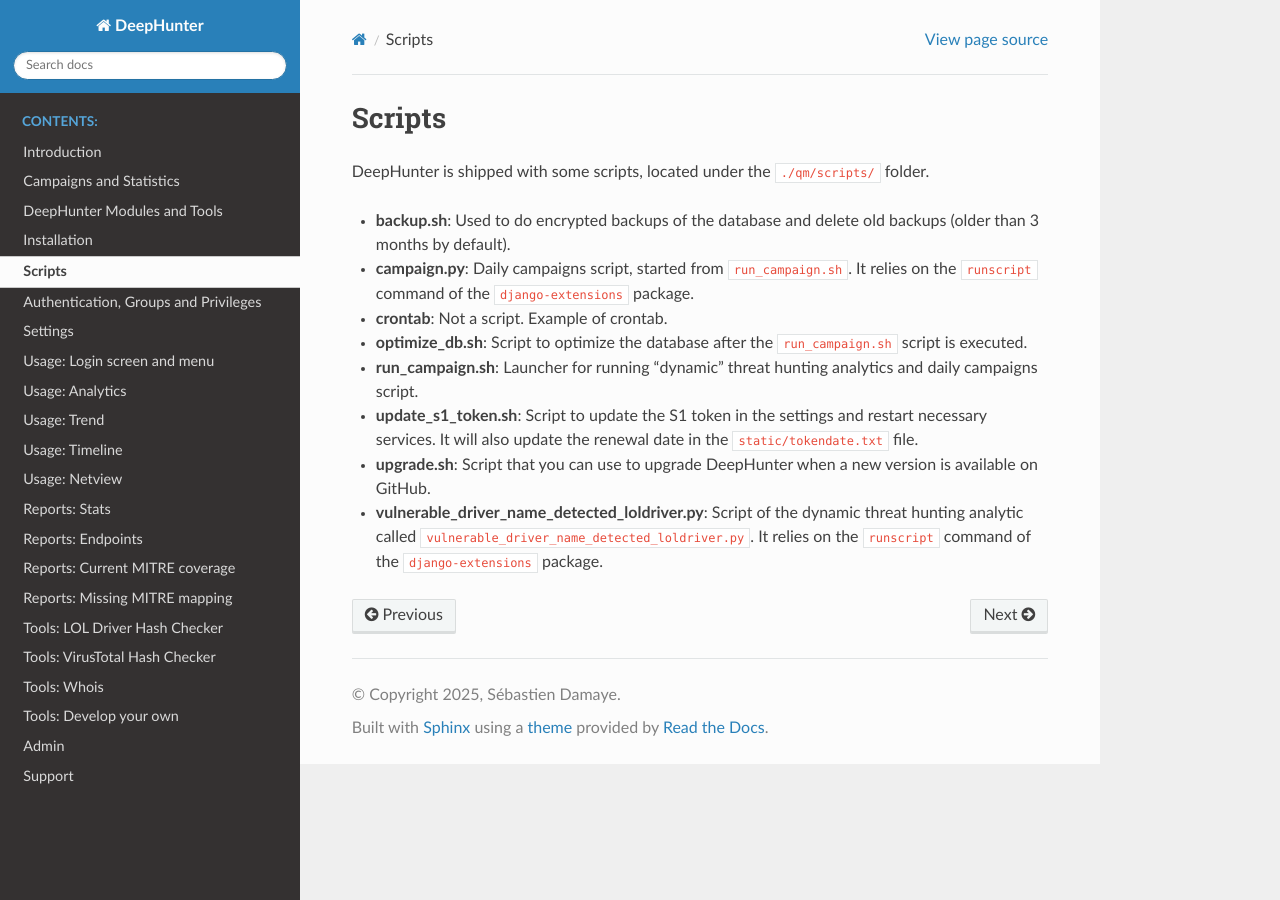
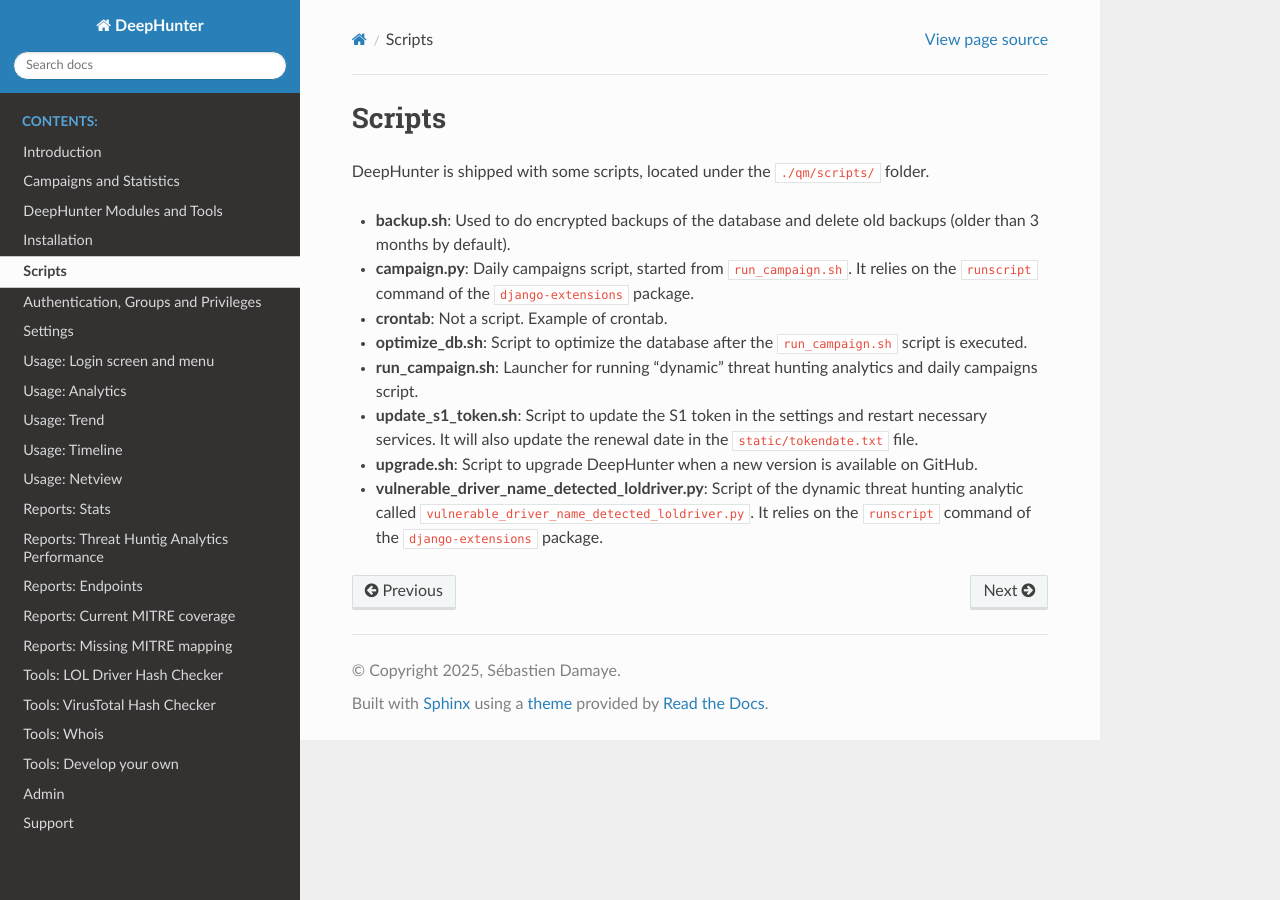
Before and after one commit to wikijm/deephunter, a Sphinx documentation site: the page built from docs/scripts.rst, in a window 1280 px wide. Built offline with Sphinx 7.4.7 and the Read the Docs theme 3.1.0, drawn with Linux system fonts in a browser that asks for light colours.

Commit message:
Issue #53 - Missing documentation for new TH analytic perf report

```diff
--- a/docs/index.rst
+++ b/docs/index.rst
@@ -60,6 +60,7 @@
    usage_timeline
    usage_netview
    reports_stats
+   reports_perfs
    reports_endpoints
    reports_mitre_coverage
    reports_missing_mitre
--- a/docs/scripts.rst
+++ b/docs/scripts.rst
@@ -9,5 +9,5 @@
 - **optimize_db.sh**: Script to optimize the database after the ``run_campaign.sh`` script is executed.
 - **run_campaign.sh**: Launcher for running "dynamic" threat hunting analytics and daily campaigns script.
 - **update_s1_token.sh**: Script to update the S1 token in the settings and restart necessary services. It will also update the renewal date in the ``static/tokendate.txt`` file.
-- **upgrade.sh**: Script that you can use to upgrade DeepHunter when a new version is available on GitHub.
+- **upgrade.sh**: Script to upgrade DeepHunter when a new version is available on GitHub.
 - **vulnerable_driver_name_detected_loldriver.py**: Script of the dynamic threat hunting analytic called ``vulnerable_driver_name_detected_loldriver.py``. It relies on the ``runscript`` command of the ``django-extensions`` package.
--- a/static/commit_id.txt
+++ b/static/commit_id.txt
@@ -1 +1 @@
-301a010f60247246e5d06601cc1370025e37adc1
+51148f858805499cfbc680b023bd8a064ab44c31
```
Also changed, not shown: docs/reports_perfs.rst (added, +15 -0 lines), docs/img/reports_perfs.png (added).
